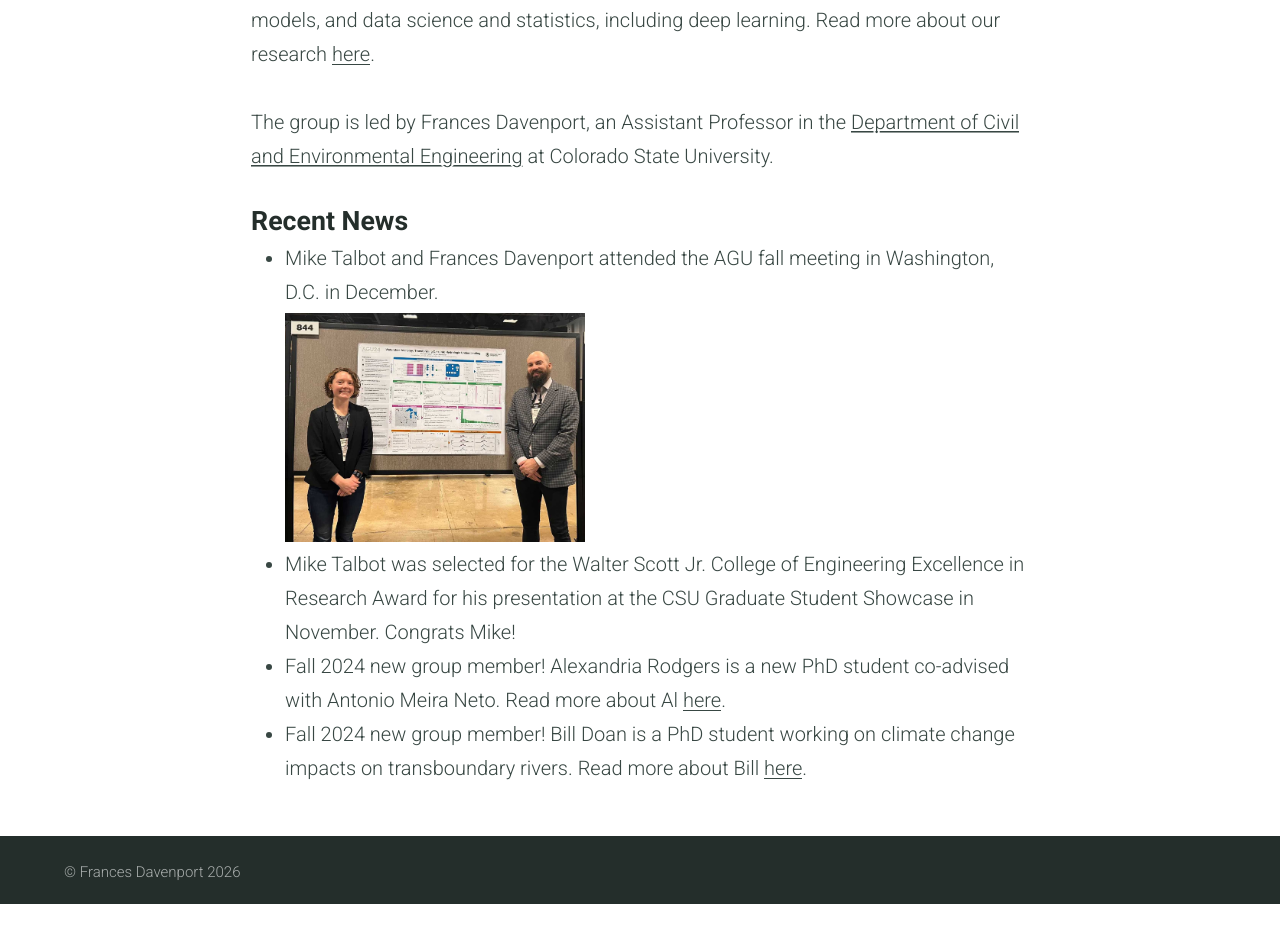
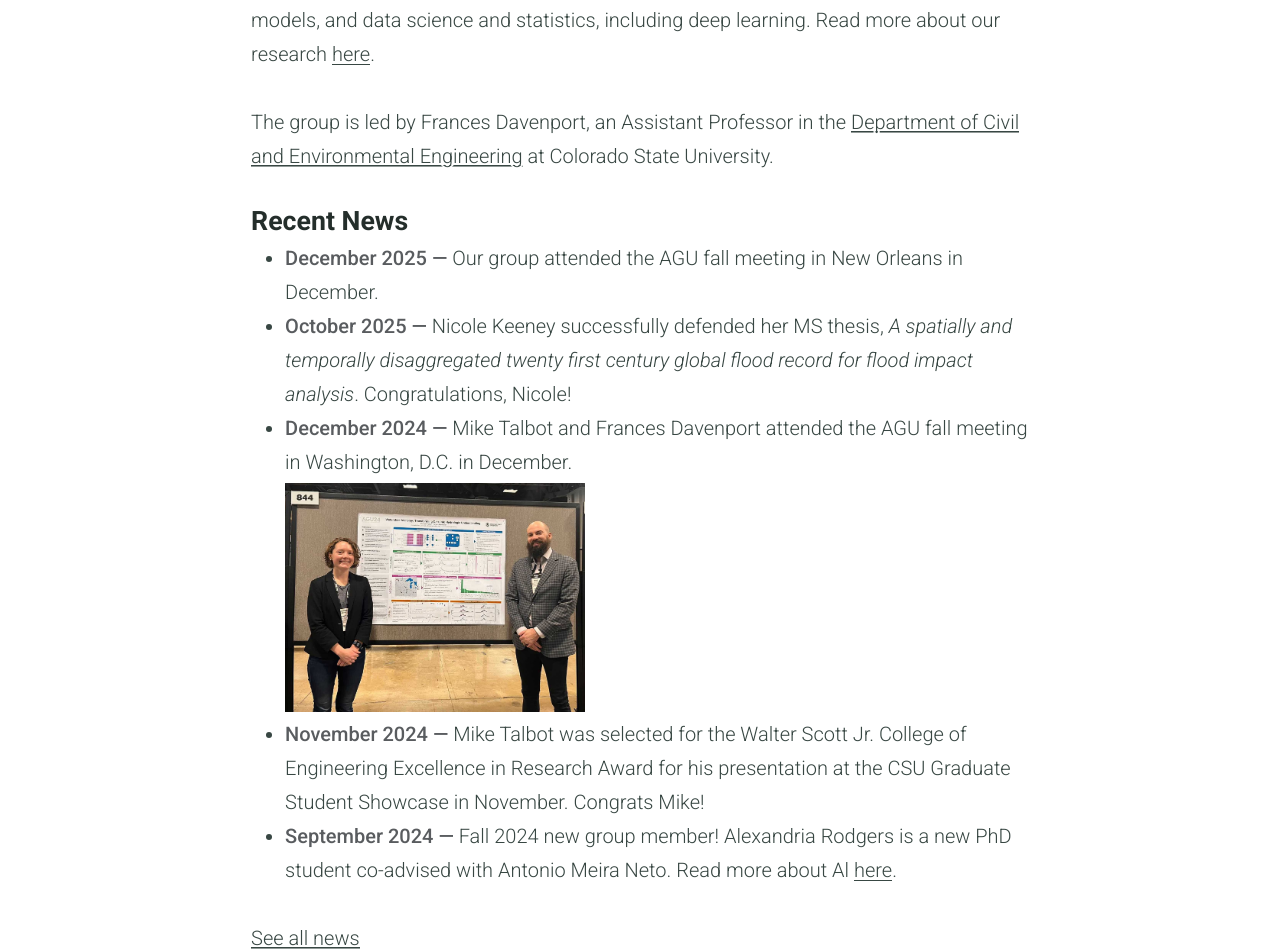
Before and after one commit to fdavenport/fdavenport.github.io, a Jekyll site: the page built from index.md, in a window 1280 px wide. Shown: the part 910-1861 px from the top of the page. Built offline with Jekyll 4.4.1, drawn with Linux system fonts in a browser that asks for light colours; before the commit the page ends 1814 px from its top, so only the background shows below that.

Commit message:
Move news to a data file with a full-history News page
- Store news items in _data/news.yml (date, Markdown text, optional
  photo), with format instructions at the top of the file
- Show the 5 newest items on the home page, sorted by date, with a
  link to the new /news/ page listing all items grouped by year
- Add news items for Nicole Keeney's MS defense (October 2025) and
  AGU 2025 (December 2025)
- Update README instructions for adding news

Co-Authored-By: Claude Opus 5.5 (1M context) <noreply@anthropic.com>

```diff
--- /dev/null
+++ b/_data/news.yml
@@ -0,0 +1,40 @@
+# Group news. The home page shows the 5 newest items; the News page (/news/)
+# shows everything, grouped by year. Items are sorted by date, so order here
+# doesn't matter, but putting new items at the top keeps the file easy to read.
+#
+# To add an item, copy this block to the top of the list and edit it:
+#
+# - date: 2026-01-31              # YYYY-MM-DD; only the month and year are shown
+#   text: |
+#     What happened. You can use **bold**, *italics*, and [links](/people/).
+#   image: /assets/images/news/photo-name.jpg        # optional
+#   image_alt: Describe the photo for screen readers  # needed if you add an image
+#
+# Keep the two-space indents and the "|" after "text:"; with those, the text can
+# contain any characters without needing quotes.
+
+- date: 2025-12-15
+  text: |
+    Our group attended the AGU fall meeting in New Orleans in December.
+
+- date: 2025-10-16
+  text: |
+    Nicole Keeney successfully defended her MS thesis, *A spatially and temporally disaggregated twenty first century global flood record for flood impact analysis*. Congratulations, Nicole!
+
+- date: 2024-12-01
+  text: |
+    Mike Talbot and Frances Davenport attended the AGU fall meeting in Washington, D.C. in December.
+  image: /assets/images/news/agu2024.jpg
+  image_alt: Mike Talbot and Frances Davenport with their poster at the AGU fall meeting
+
+- date: 2024-11-01
+  text: |
+    Mike Talbot was selected for the Walter Scott Jr. College of Engineering Excellence in Research Award for his presentation at the CSU Graduate Student Showcase in November. Congrats Mike!
+
+- date: 2024-09-01
+  text: |
+    Fall 2024 new group member! Alexandria Rodgers is a new PhD student co-advised with Antonio Meira Neto. Read more about Al [here](/people/).
+
+- date: 2024-09-01
+  text: |
+    Fall 2024 new group member! Bill Doan is a PhD student working on climate change impacts on transboundary rivers. Read more about Bill [here](/people/).
--- /dev/null
+++ b/_includes/news-list.html
@@ -0,0 +1,16 @@
+{%- comment -%}
+  A list of news items from _data/news.yml.
+  Usage: {% include news-list.html items=items limit=5 %}  (limit is optional)
+{%- endcomment -%}
+<ul class="news-list">
+{%- assign limit = include.limit | default: include.items.size -%}
+{%- for item in include.items limit: limit %}
+  <li>
+    <span class="news-list__date">{{ item.date | date: "%B %Y" }}</span>
+    {{ item.text | markdownify | remove: "<p>" | remove: "</p>" | strip }}
+    {%- if item.image %}
+    <img src="{{ item.image }}" alt="{{ item.image_alt }}">
+    {%- endif %}
+  </li>
+{%- endfor %}
+</ul>
--- a/_sass/_custom.scss
+++ b/_sass/_custom.scss
@@ -57,7 +57,18 @@ hr {
 }
 
 
-// Page sections (People and Research pages)
+// News list (home page and News page): muted month label before each item
+.news-list__date {
+  color: $mutedColour;
+  font-weight: map-get($bodytype, bold);
+
+  &::after {
+    content: " \2014 ";
+  }
+}
+
+
+// Page sections (People, Research, and News pages)
 .typeset .page-section > h4 {
   margin-bottom: .5rem;
 }
--- a/index.md
+++ b/index.md
@@ -14,8 +14,7 @@ In our research, we use observational data from in-situ monitoring networks and
 The group is led by Frances Davenport, an Assistant Professor in the [Department of Civil and Environmental Engineering](https://www.engr.colostate.edu/ce/) at Colorado State University.
 
 #### Recent News
-* Mike Talbot and Frances Davenport attended the AGU fall meeting in Washington, D.C. in December.
-  ![Mike Talbot and Frances Davenport with their poster at the AGU fall meeting](/assets/images/news/agu2024.jpg)
-* Mike Talbot was selected for the Walter Scott Jr. College of Engineering Excellence in Research Award for his presentation at the CSU Graduate Student Showcase in November. Congrats Mike!
-* Fall 2024 new group member! Alexandria Rodgers is a new PhD student co-advised with Antonio Meira Neto. Read more about Al [here](/people/).
-* Fall 2024 new group member! Bill Doan is a PhD student working on climate change impacts on transboundary rivers. Read more about Bill [here](/people/).
+{% assign news = site.data.news | reverse | sort: "date" | reverse %}
+{% include news-list.html items=news limit=5 %}
+
+[See all news](/news/)
```
Also changed, not shown: REVIEW.md (+1 -0 lines), news.md (added, +17 -0 lines), README.md.
